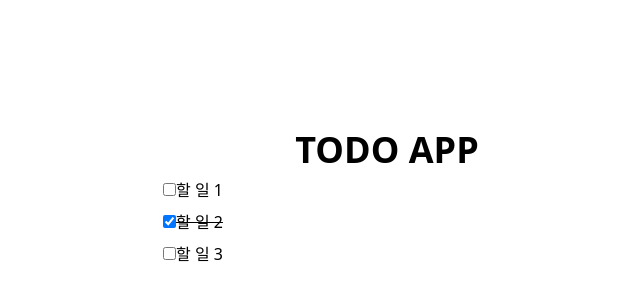
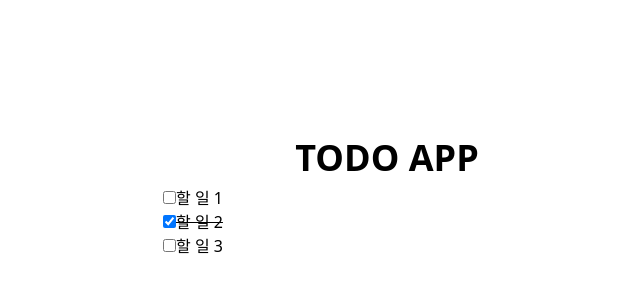
Before and after one commit to goorm-2nd-team4/todo-fe, a React (Vite) app: page / in a window 1280 px wide. Shown: the part 202-502 px from the top of the page, without its empty margins (253-893 px from the left). Built offline with nearby package versions, Linux system fonts and the light colour scheme.

Commit message:
[REFACTOR] App.tsx에서 TodoCard 직접 렌더링을 TodoList로 교체

```diff
--- a/src/App.tsx
+++ b/src/App.tsx
@@ -1,5 +1,5 @@
 import { useState } from 'react';
-import { TodoCard } from './components/TodoCard';
+import { TodoList } from './components/TodoList';
 import { DUMMY_TODOS } from './mocks/todos';
 import type { Todo } from './types/todo';
 
@@ -24,15 +24,12 @@ function App() {
     <div className="min-h-screen flex items-center justify-center">
       <div className="w-full max-w-md flex flex-col gap-2">
         <h1 className="text-4xl font-bold text-center">TODO APP</h1>
-        {todos.map((todo) => (
-          <TodoCard
-            key={todo.id}
-            todo={todo}
-            onToggle={handleToggle}
-            onEdit={handleEdit}
-            onDelete={handleDelete}
-          />
-        ))}
+        <TodoList
+          todos={todos}
+          onToggle={handleToggle}
+          onEdit={handleEdit}
+          onDelete={handleDelete}
+        />
       </div>
     </div>
   );
```
